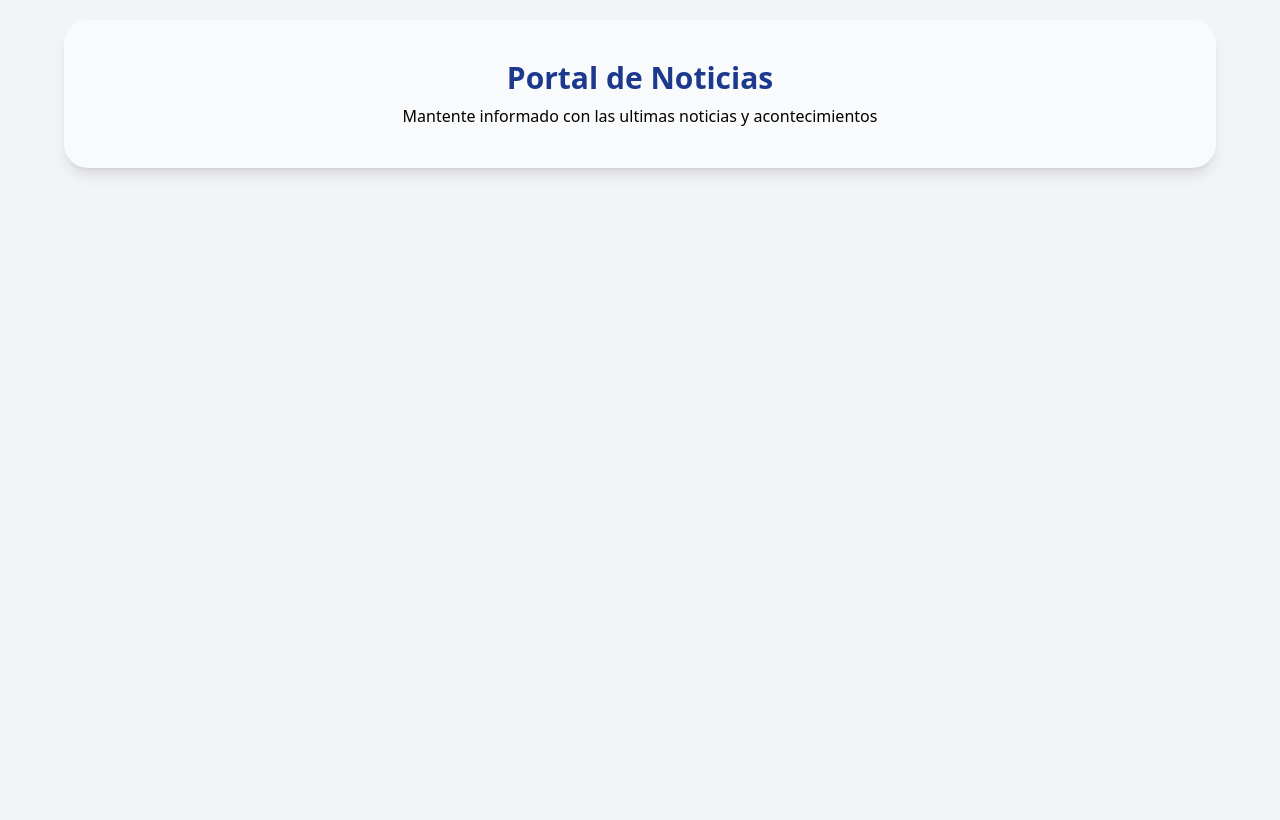
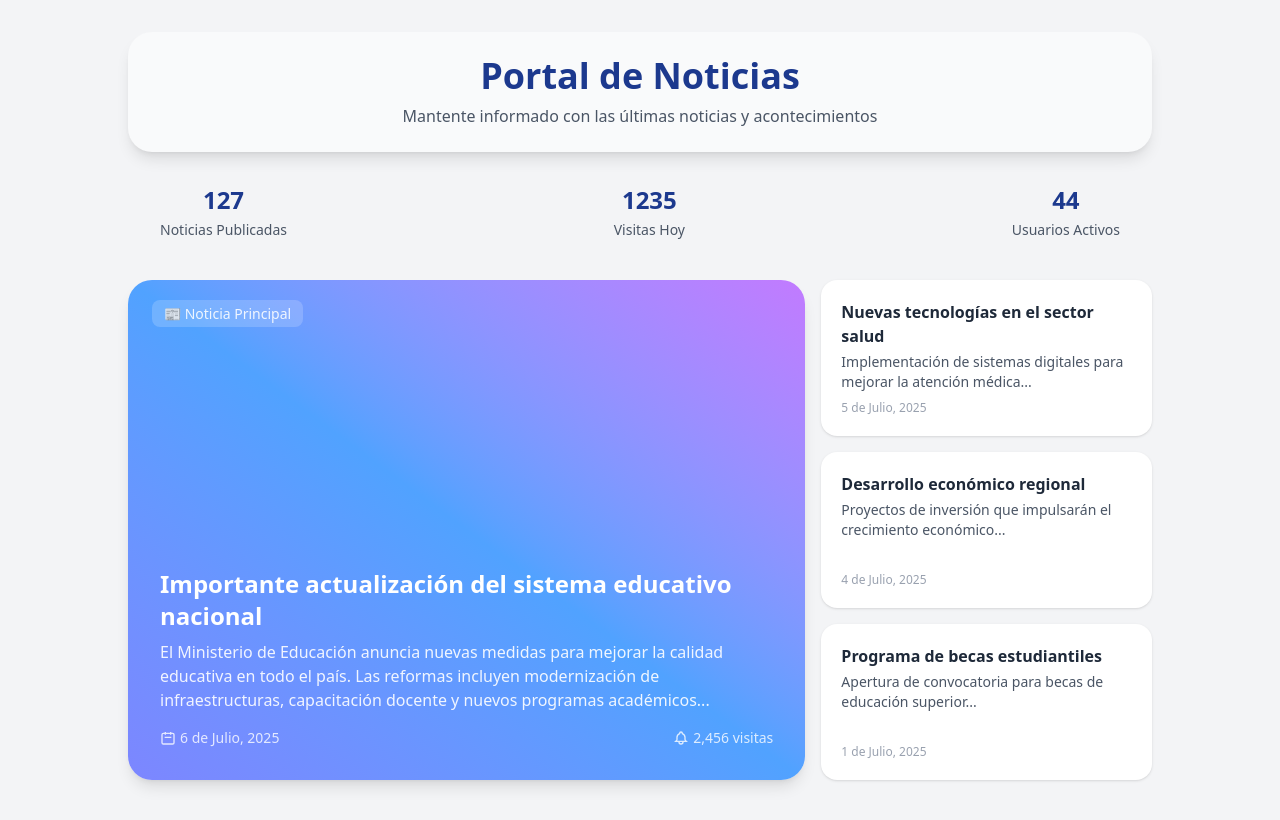
Before and after one commit to BrandoAp/News-System, a PHP site: page / in a window 1280 px wide. Before the commit the page ends 175 px from the top, so only its background shows below. Run offline with PHP 8.4, Linux system fonts and the light colour scheme.

Commit message:
fix: style conflicts resolved

```diff
--- a/public/index.php
+++ b/public/index.php
@@ -3,16 +3,89 @@
 ?>
 <!DOCTYPE html>
 <html lang="es">
+
 <head>
     <meta charset="UTF-8">
     <meta name="viewport" content="width=device-width, initial-scale=1.0">
     <title>News System</title>
     <link rel="stylesheet" href="../src/output.css">
 </head>
-<body class="bg-gray-100 w-full flex justify-center">
-    <div class="flex flex-col items-center p-10 bg-gray-50 rounded-3xl w-6xl m-5 shadow-lg">
-        <h1 class="text-3xl text-blue-900 font-bold mb-2">Portal de Noticias</h1>
-        <span class="">Mantente informado con las ultimas noticias y acontecimientos</span>
+
+<body class="bg-gray-100 min-h-screen flex flex-col items-center justify-start">
+    <div class="w-full max-w-5xl mt-8 mb-10">
+        <div class="bg-gray-50 rounded-3xl shadow-lg px-8 py-6 flex flex-col items-center">
+            <h1 class="text-3xl md:text-4xl text-blue-900 font-bold mb-2 text-center">Portal de Noticias</h1>
+            <span class="text-gray-600 text-center">Mantente informado con las últimas noticias y acontecimientos</span>
+        </div>
+        <div class="flex justify-between mt-8 px-8">
+            <div class="flex flex-col items-center">
+                <h4 class="text-2xl font-bold text-blue-900 mb-1">127</h4>
+                <span class="text-gray-600 text-sm">Noticias Publicadas</span>
+            </div>
+            <div class="flex flex-col items-center">
+                <h4 class="text-2xl font-bold text-blue-900 mb-1">1235</h4>
+                <span class="text-gray-600 text-sm">Visitas Hoy</span>
+            </div>
+            <div class="flex flex-col items-center">
+                <h4 class="text-2xl font-bold text-blue-900 mb-1">44</h4>
+                <span class="text-gray-600 text-sm">Usuarios Activos</span>
+            </div>
+        </div>
+    </div>
+    <div class="grid grid-cols-6 grid-rows-6 gap-4 w-full max-w-5xl mb-10">
+        <!-- Noticia principal -->
+        <div class="col-span-4 row-span-6 bg-gradient-to-tr from-indigo-400 via-blue-400 to-purple-400 rounded-3xl shadow-lg flex flex-col justify-end p-8 relative overflow-hidden">
+            <div class="absolute top-6 left-6 text-white text-sm font-medium opacity-90">
+                <span class="bg-white/20 px-3 py-1 rounded-lg">📰 Noticia Principal</span>
+            </div>
+            <div class="mt-auto">
+                <h2 class="text-2xl font-bold text-white mb-2">Importante actualización del sistema educativo nacional
+                </h2>
+                <p class="text-white/90 mb-4">El Ministerio de Educación anuncia nuevas medidas para mejorar la calidad
+                    educativa en todo el país. Las reformas incluyen modernización de infraestructuras, capacitación docente
+                    y nuevos programas académicos...</p>
+                <div class="flex items-center justify-between text-white/80 text-sm">
+                    <span class="flex items-center gap-1">
+                        <svg class="w-4 h-4 inline-block" fill="none" stroke="currentColor" stroke-width="2"
+                            viewBox="0 0 24 24">
+                            <path d="M8 7V3m8 4V3m-9 8h10M5 21h14a2 2 0 0 0 2-2V7a2 2 0 0 0-2-2H5a2 2 0 0 0-2 2v12a2 2 0 0 0 2 2z" />
+                        </svg>
+                        6 de Julio, 2025
+                    </span>
+                    <span class="flex items-center gap-1">
+                        <svg class="w-4 h-4 inline-block" fill="none" stroke="currentColor" stroke-width="2"
+                            viewBox="0 0 24 24">
+                            <path d="M15 17h5l-1.405-1.405A2.032 2.032 0 0 0 18 14.158V11a6.002 6.002 0 0 0-4-5.659V5a2 2 0 1 0-4 0v.341C7.67 6.165 6 8.388 6 11v3.159c0 .538-.214 1.055-.595 1.436L4 17h5m6 0v1a3 3 0 1 1-6 0v-1m6 0H9" />
+                        </svg>
+                        2,456 visitas
+                    </span>
+                </div>
+            </div>
+        </div>
+        <!-- Noticias secundarias -->
+        <div class="col-span-2 row-span-2 col-start-5 bg-white rounded-2xl shadow p-5 flex flex-col justify-between">
+            <div>
+                <h3 class="font-semibold text-gray-800 mb-1">Nuevas tecnologías en el sector salud</h3>
+                <p class="text-gray-600 text-sm mb-2">Implementación de sistemas digitales para mejorar la atención
+                    médica...</p>
+            </div>
+            <span class="text-xs text-gray-400">5 de Julio, 2025</span>
+        </div>
+        <div class="col-span-2 row-span-2 col-start-5 row-start-3 bg-white rounded-2xl shadow p-5 flex flex-col justify-between">
+            <div>
+                <h3 class="font-semibold text-gray-800 mb-1">Desarrollo económico regional</h3>
+                <p class="text-gray-600 text-sm mb-2">Proyectos de inversión que impulsarán el crecimiento económico...
+                </p>
+            </div>
+            <span class="text-xs text-gray-400">4 de Julio, 2025</span>
+        </div>
+        <div class="col-span-2 row-span-2 col-start-5 row-start-5 bg-white rounded-2xl shadow p-5 flex flex-col justify-between">
+            <div>
+                <h3 class="font-semibold text-gray-800 mb-1">Programa de becas estudiantiles</h3>
+                <p class="text-gray-600 text-sm mb-2">Apertura de convocatoria para becas de educación superior...</p>
+            </div>
+            <span class="text-xs text-gray-400">1 de Julio, 2025</span>
+        </div>
     </div>
 </body>
 </html>
--- a/src/output.css
+++ b/src/output.css
@@ -44,6 +44,8 @@
     --radius-2xl: 1rem;
     --radius-3xl: 1.5rem;
     --radius-4xl: 2rem;
+    --default-transition-duration: 150ms;
+    --default-transition-timing-function: cubic-bezier(0.4, 0, 0.2, 1);
     --default-font-family: var(--font-sans);
     --default-mono-font-family: var(--font-mono);
   }
@@ -257,6 +259,9 @@
   .mb-5 {
     margin-bottom: calc(var(--spacing) * 5);
   }
+  .mb-8 {
+    margin-bottom: calc(var(--spacing) * 8);
+  }
   .mb-10 {
     margin-bottom: calc(var(--spacing) * 10);
   }
@@ -335,6 +340,9 @@
   .rounded-3xl {
     border-radius: var(--radius-3xl);
   }
+  .rounded-full {
+    border-radius: calc(infinity * 1px);
+  }
   .rounded-lg {
     border-radius: var(--radius-lg);
   }
@@ -356,6 +364,10 @@
     @supports (color: color-mix(in lab, red, red)) {
       background-color: color-mix(in oklab, var(--color-white) 20%, transparent);
     }
+  }
+  .bg-gradient-to-r {
+    --tw-gradient-position: to right in oklab;
+    background-image: linear-gradient(var(--tw-gradient-stops));
   }
   .bg-gradient-to-tr {
     --tw-gradient-position: to top right in oklab;
@@ -391,6 +403,9 @@
   }
   .py-1 {
     padding-block: calc(var(--spacing) * 1);
+  }
+  .py-2 {
+    padding-block: calc(var(--spacing) * 2);
   }
   .py-6 {
     padding-block: calc(var(--spacing) * 6);
@@ -467,9 +482,25 @@
     --tw-shadow: 0 10px 15px -3px var(--tw-shadow-color, rgb(0 0 0 / 0.1)), 0 4px 6px -4px var(--tw-shadow-color, rgb(0 0 0 / 0.1));
     box-shadow: var(--tw-inset-shadow), var(--tw-inset-ring-shadow), var(--tw-ring-offset-shadow), var(--tw-ring-shadow), var(--tw-shadow);
   }
+  .shadow-md {
+    --tw-shadow: 0 4px 6px -1px var(--tw-shadow-color, rgb(0 0 0 / 0.1)), 0 2px 4px -2px var(--tw-shadow-color, rgb(0 0 0 / 0.1));
+    box-shadow: var(--tw-inset-shadow), var(--tw-inset-ring-shadow), var(--tw-ring-offset-shadow), var(--tw-ring-shadow), var(--tw-shadow);
+  }
   .outline {
     outline-style: var(--tw-outline-style);
     outline-width: 1px;
+  }
+  .transition {
+    transition-property: color, background-color, border-color, outline-color, text-decoration-color, fill, stroke, --tw-gradient-from, --tw-gradient-via, --tw-gradient-to, opacity, box-shadow, transform, translate, scale, rotate, filter, -webkit-backdrop-filter, backdrop-filter, display, visibility, content-visibility, overlay, pointer-events;
+    transition-timing-function: var(--tw-ease, var(--default-transition-timing-function));
+    transition-duration: var(--tw-duration, var(--default-transition-duration));
+  }
+  .hover\:opacity-90 {
+    &:hover {
+      @media (hover: hover) {
+        opacity: 90%;
+      }
+    }
   }
   .md\:text-4xl {
     @media (width >= 48rem) {
```
